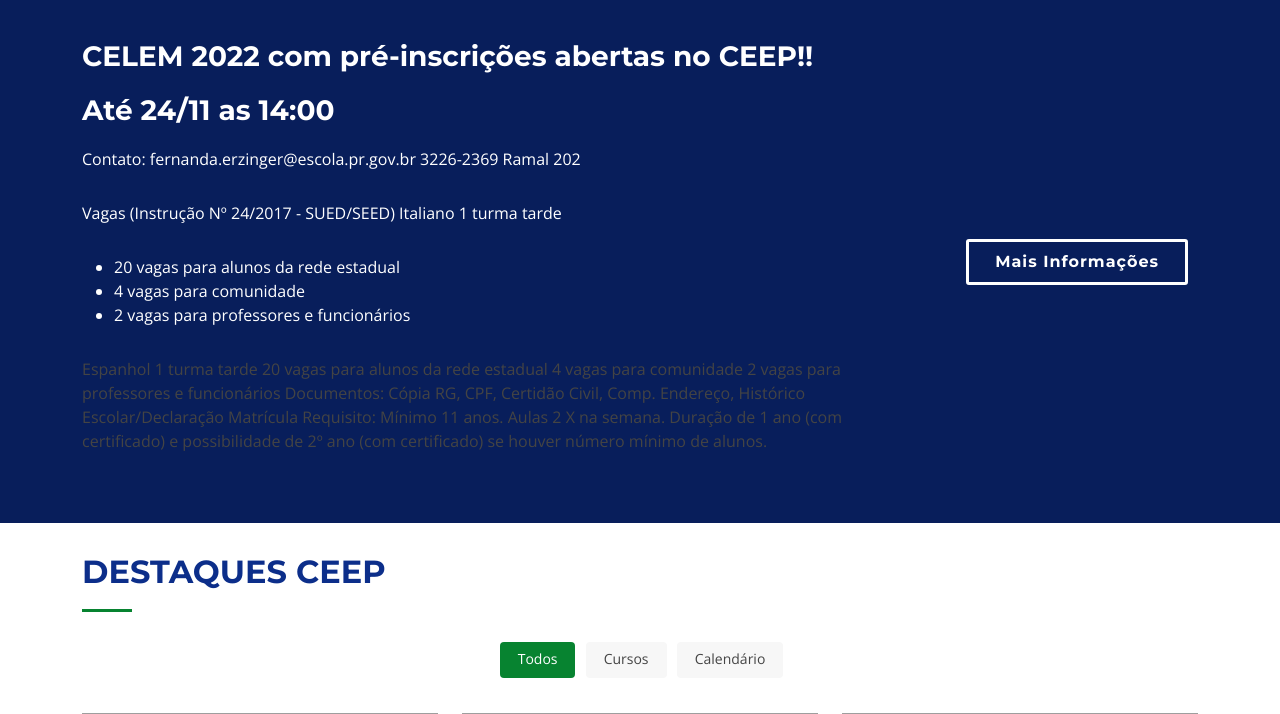
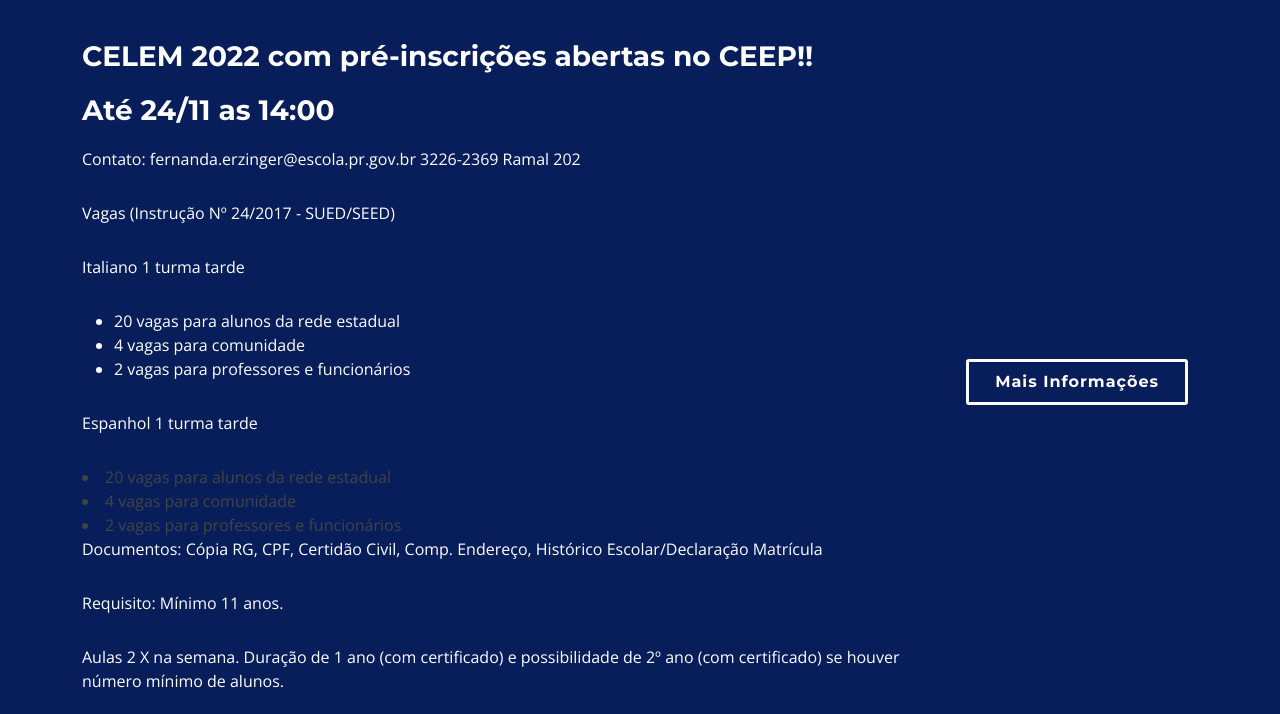
Before and after one commit to fabiogiacomel/ceep, a PHP site: page / in a window 1280 px wide. Shown: the part 600-1314 px from the top of the page. Run offline with PHP 8.4, Linux system fonts and the light colour scheme; grey boxes are pictures that could not be loaded.

Commit message:
Update index.php

```diff
--- a/index.php
+++ b/index.php
@@ -121,24 +121,24 @@ TURMA DO TURNO NOTURNO JÁ ESTÁ AUTORIZADA PELA SEED.
                 <h3 class="cta-title">CELEM 2022 com pré-inscrições abertas no CEEP!!</h3>
                 <h4 class="cta-title">Até 24/11 as 14:00</h4>
                 <p class="cta-text">Contato: fernanda.erzinger@escola.pr.gov.br 3226-2369 Ramal 202</p>
-                <p class="cta-text">Vagas (Instrução Nº 24/2017 - SUED/SEED)
-                  Italiano 1 turma tarde
+                <p class="cta-text">Vagas (Instrução Nº 24/2017 - SUED/SEED)</p>
+                <p class="cta-text">Italiano 1 turma tarde</p>
                   <ul class="cta-text">
                   <li> 20 vagas para alunos da rede estadual</li>
                   <li> 4 vagas para comunidade</li>
                   <li> 2 vagas para professores e funcionários</li>
                   </ul>
                   </p>
-                  Espanhol 1 turma tarde
-                  20 vagas para alunos da rede estadual
-                  4 vagas para comunidade
-                  2 vagas para professores e funcionários
+                  <p class="cta-text"> Espanhol 1 turma tarde </p>
+                  <li> 20 vagas para alunos da rede estadual </li>
+                  <li> 4 vagas para comunidade </li>
+                  <li> 2 vagas para professores e funcionários </li>
 
-                  Documentos: Cópia RG, CPF, Certidão Civil, Comp. Endereço, Histórico Escolar/Declaração Matrícula
+                  <p class="cta-text">Documentos: Cópia RG, CPF, Certidão Civil, Comp. Endereço, Histórico Escolar/Declaração Matrícula</p>
 
-                  Requisito: Mínimo 11 anos.
+                  <p class="cta-text">Requisito: Mínimo 11 anos.</p>
 
-                  Aulas 2 X na semana. Duração de 1 ano (com certificado) e possibilidade de 2º ano (com certificado) se houver número mínimo de alunos. </p>
+                  <p class="cta-text"> Aulas 2 X na semana. Duração de 1 ano (com certificado) e possibilidade de 2º ano (com certificado) se houver número mínimo de alunos. </p>
 
               </div>
               <div class="col-lg-3 cta-btn-container text-center">
```
